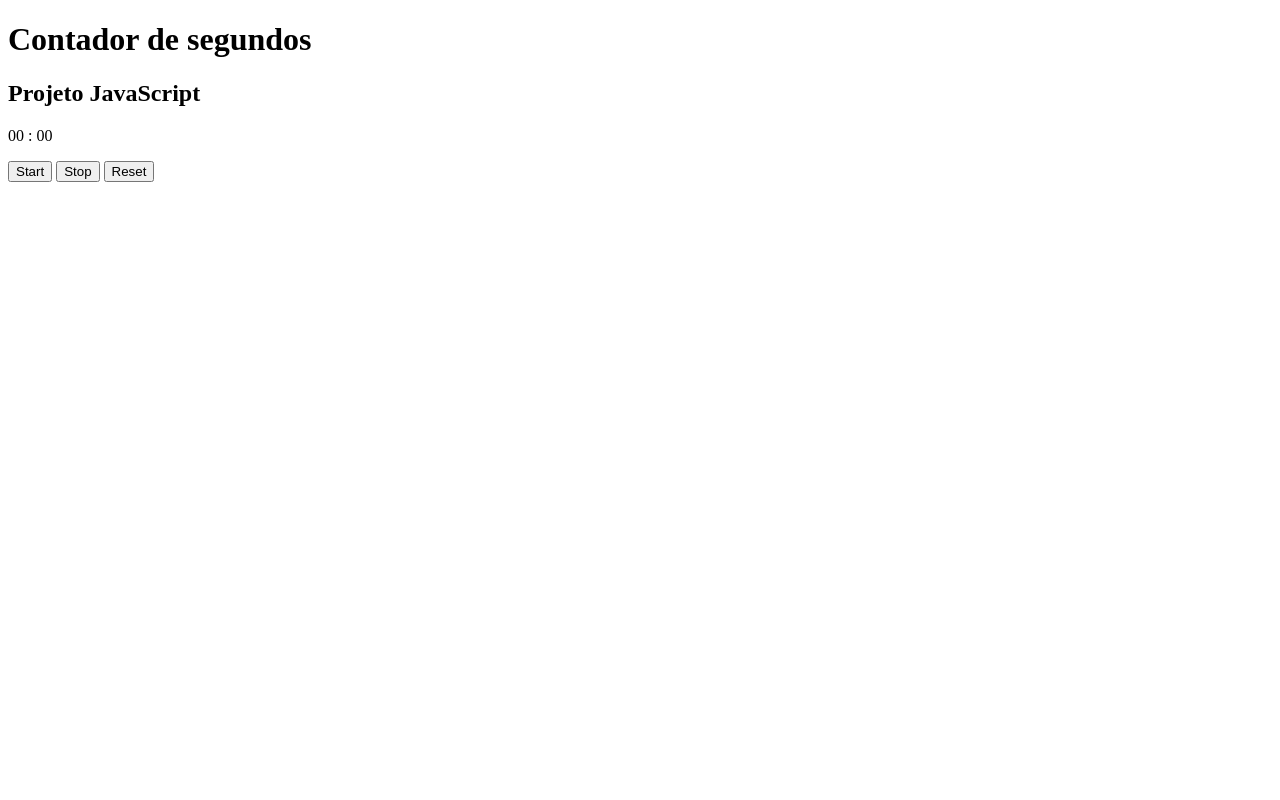
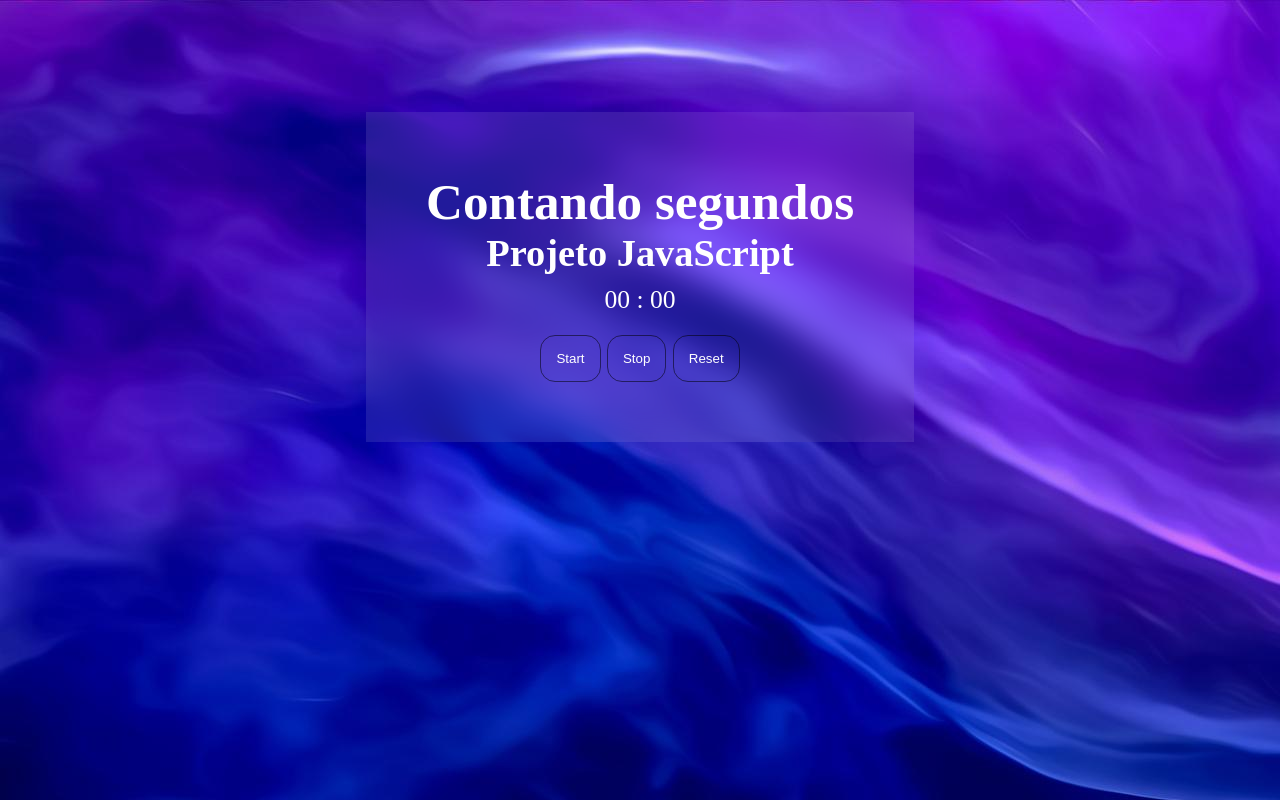
Before and after one commit to Igorios/cronometro, a plain HTML site: page index.html in a window 1280 px wide. Drawn offline with Linux system fonts and the light colour scheme.

Commit message:
adicionando css - Readme.md criado

```diff
--- a/index.html
+++ b/index.html
@@ -1,5 +1,5 @@
 <!DOCTYPE html>
-<html lang="en">
+<html lang="pt-BR">
 <head>
     <meta charset="UTF-8">
     <meta http-equiv="X-UA-Compatible" content="IE=edge">
@@ -12,16 +12,18 @@
     <div class="container">
 
         <div class="card">
-          <h1>Contador de segundos</h1>
-          <h2>Projeto JavaScript</h2>
-          <p> <span id="segundo">00</span> : <span id="decimo">00</span> </p>
+          <div class="conteudo">
 
-          <button id="start">Start</button>
-          <button id="stop">Stop</button>
-          <button id="reset">Reset</button>
+            <h1>Contando segundos</h1>
+            <h2>Projeto JavaScript</h2>
+            <p class="digitos"> <span id="segundo">00</span> : <span id="decimo">00</span> </p>
 
+            <button id="start">Start</button>
+            <button id="stop">Stop</button>
+            <button id="reset">Reset</button>
+
+          </div>
         </div>
-
       </div>
 
       <script src="script.js"></script>
--- a/style.css
+++ b/style.css
@@ -0,0 +1,44 @@
+
+* {
+    margin: 0px;
+    padding: 0px;
+}
+
+body {
+    background: url('/image/fundo-01.jpg');
+}
+
+.container {
+    display: flex;
+    width: 100%;
+    margin-top: 40px;
+    justify-content: center;
+}
+
+.card {
+    margin-top: 9vh;
+    backdrop-filter: blur(15px);
+    -webkit-backdrop-filter: blur(15px);
+    background-color: rgba(255, 255, 255, 0.100);
+}
+
+.conteudo {
+    text-align: center;
+    font-size: 1.6rem;
+    padding: 60px;
+    color: #fff;
+}
+
+.conteudo .digitos {
+    margin: 10px 0 10px 0;
+}
+
+.conteudo button {
+    margin-top: 10px;
+    border: 1px solid rgba(0, 0, 0, 0.521);
+    border-radius: 15px;
+    padding: 15px;
+    cursor: pointer;
+    background: none;
+    color: #fff;
+}
```
Also changed, not shown: image/fundo-01.jpg (added), image/print-projeto.PNG (added), 1 other file.
